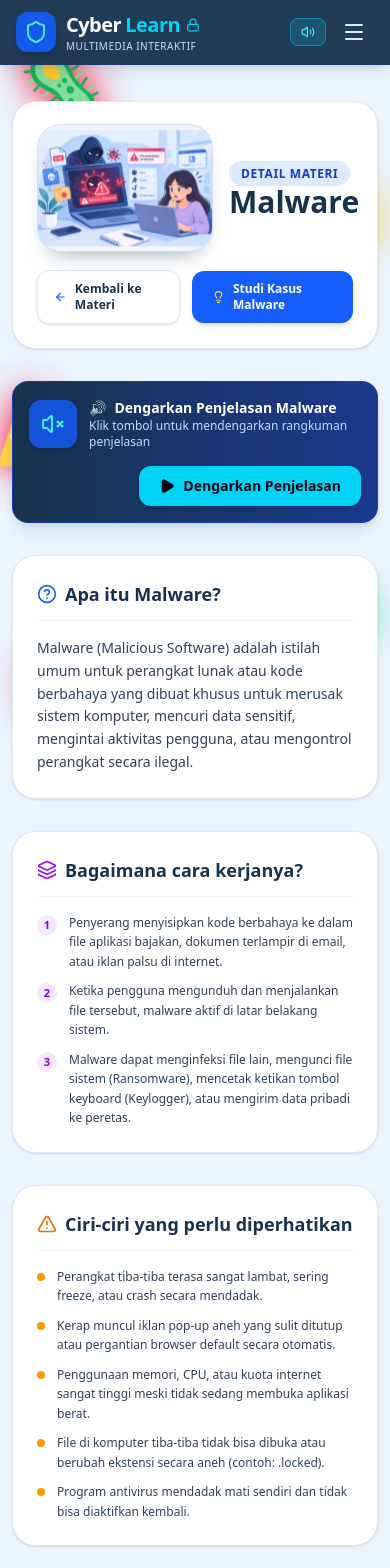
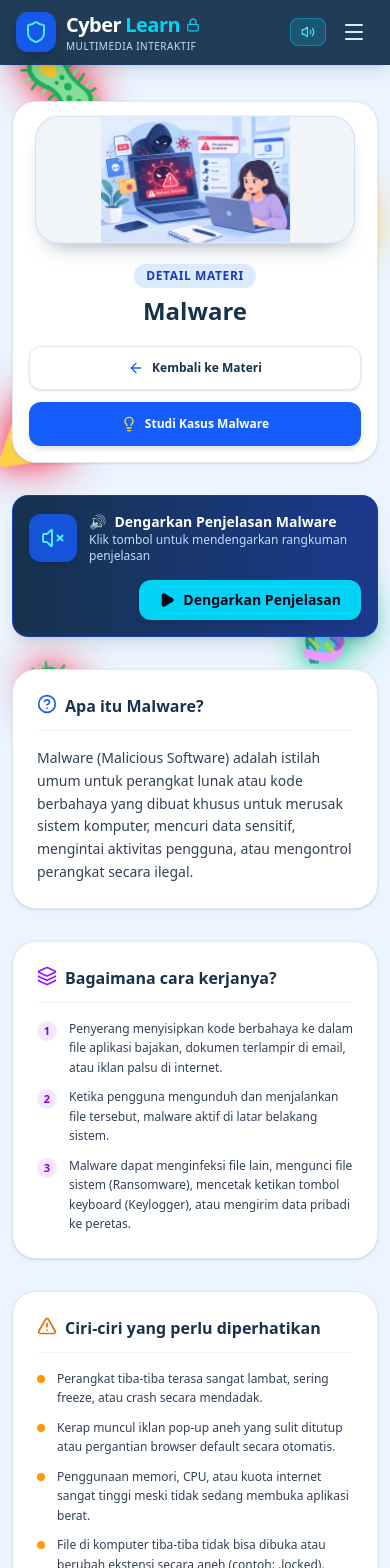
Before and after one commit to bongs20/cyberlearn, a Next.js app: page /materi/malware in a window 390 px wide. Shown: the top 1568 px of the page. Built offline with nearby package versions, Linux system fonts and the light colour scheme.

Commit message:
Make material detail pages responsive

```diff
--- a/components/ThreatCard.tsx
+++ b/components/ThreatCard.tsx
@@ -76,7 +76,7 @@ export default function ThreatCard({
           </span>
         </div>
 
-        <h3 className="text-lg sm:text-xl font-bold text-[#17324D] mb-2">
+        <h3 className="min-w-0 break-words text-lg sm:text-xl font-bold text-[#17324D] mb-2">
           {title}
         </h3>
 
--- a/components/ThreatDetailTemplate.tsx
+++ b/components/ThreatDetailTemplate.tsx
@@ -31,9 +31,9 @@ export default function ThreatDetailTemplate({ material }: ThreatDetailTemplateP
     <div className="space-y-8 py-4">
 
       {/* Top Navigation & Header */}
-      <div className="flex flex-col sm:flex-row items-start sm:items-center justify-between gap-4 bg-white p-6 sm:p-8 rounded-3xl border border-slate-200 shadow-sm">
-        <div className="flex items-center gap-4">
-          <div className="material-visual relative h-32 min-h-[8rem] w-44 min-w-[11rem] flex-shrink-0 overflow-hidden rounded-3xl bg-slate-100 sm:h-36 sm:min-h-[9rem] sm:w-52 sm:min-w-[13rem]">
+      <div className="flex flex-col items-stretch gap-5 bg-white p-4 sm:p-8 rounded-3xl border border-slate-200 shadow-sm">
+        <div className="flex min-w-0 flex-col items-center gap-4 sm:flex-row sm:items-center">
+          <div className="material-visual relative h-32 min-h-[8rem] w-full max-w-xs flex-shrink-0 overflow-hidden rounded-3xl bg-slate-100 sm:h-36 sm:min-h-[9rem] sm:w-52 sm:max-w-none">
             <Image
               src={material.imagePath}
               alt={`Ilustrasi ${material.title}`}
@@ -43,19 +43,21 @@ export default function ThreatDetailTemplate({ material }: ThreatDetailTemplateP
               className="material-image object-contain"
             />
           </div>
-          <div className="space-y-1">
-            <span className="text-xs font-bold px-3 py-1 rounded-full bg-blue-100 text-blue-800 uppercase tracking-wider">
+          <div className="min-w-0 space-y-2 text-center sm:text-left">
+            <span className="inline-block max-w-full whitespace-normal text-xs font-bold px-3 py-1 rounded-full bg-blue-100 text-blue-800 uppercase tracking-wider">
               Detail Materi
             </span>
-            <h1 className="text-3xl font-extrabold text-[#17324D]">{material.title}</h1>
+            <h1 className="break-words text-2xl sm:text-3xl md:text-4xl font-extrabold text-[#17324D] leading-tight">
+              {material.title}
+            </h1>
           </div>
         </div>
 
-        <div className="flex items-center gap-3">
+        <div className="flex w-full flex-col items-stretch gap-3 sm:flex-row sm:items-center sm:justify-end">
           <Link
             href="/materi"
             onClick={playClick}
-            className="px-4 py-2.5 rounded-xl bg-white hover:bg-slate-50 text-[#17324D] font-bold text-xs border border-slate-200 hover:border-blue-400 shadow-sm hover:shadow-md transition-all hover:scale-105 inline-flex items-center gap-2 group"
+            className="inline-flex min-h-11 items-center justify-center gap-2 rounded-xl border border-slate-200 bg-white px-4 py-2.5 text-center text-xs font-bold text-[#17324D] shadow-sm transition-all hover:scale-105 hover:border-blue-400 hover:bg-slate-50 hover:shadow-md group sm:flex-1"
           >
             <ArrowLeft className="w-4 h-4 text-blue-600 group-hover:-translate-x-1 transition-transform" />
             <span>Kembali ke Materi</span>
@@ -64,10 +66,10 @@ export default function ThreatDetailTemplate({ material }: ThreatDetailTemplateP
           <Link
             href={`/studi-kasus?category=${encodeURIComponent(material.title)}`}
             onClick={playSelect}
-            className="px-5 py-2.5 rounded-xl bg-blue-600 hover:bg-blue-700 text-white font-bold text-xs shadow-md transition-all hover:scale-105 inline-flex items-center gap-2"
+            className="inline-flex min-h-11 items-center justify-center gap-2 rounded-xl bg-blue-600 px-5 py-2.5 text-center text-xs font-bold text-white shadow-md transition-all hover:scale-105 hover:bg-blue-700 sm:flex-1"
           >
             <Lightbulb className="w-4 h-4 text-yellow-300" />
-            <span>Studi Kasus {material.title}</span>
+            <span className="break-words">Studi Kasus {material.title}</span>
           </Link>
         </div>
       </div>
@@ -84,9 +86,9 @@ export default function ThreatDetailTemplate({ material }: ThreatDetailTemplateP
 
         {/* Apa itu? */}
         <div className="bg-white p-6 sm:p-8 rounded-3xl border border-slate-200 shadow-sm space-y-4">
-          <div className="flex items-center gap-2 text-blue-600 font-bold text-lg border-b border-slate-100 pb-3">
+          <div className="flex min-w-0 items-start gap-2 border-b border-slate-100 pb-3 text-blue-600 font-bold text-base sm:text-lg">
             <HelpCircle className="w-5 h-5 text-blue-600" />
-            <h2 className="text-[#17324D]">Apa itu {material.title}?</h2>
+            <h2 className="min-w-0 break-words text-[#17324D]">Apa itu {material.title}?</h2>
           </div>
           <p className="text-sm text-slate-700 leading-relaxed font-medium">
             {material.definition}
@@ -95,9 +97,9 @@ export default function ThreatDetailTemplate({ material }: ThreatDetailTemplateP
 
         {/* Bagaimana cara kerjanya? */}
         <div className="bg-white p-6 sm:p-8 rounded-3xl border border-slate-200 shadow-sm space-y-4">
-          <div className="flex items-center gap-2 text-purple-600 font-bold text-lg border-b border-slate-100 pb-3">
+          <div className="flex min-w-0 items-start gap-2 border-b border-slate-100 pb-3 text-base font-bold text-purple-600 sm:text-lg">
             <Layers className="w-5 h-5 text-purple-600" />
-            <h2 className="text-[#17324D]">Bagaimana cara kerjanya?</h2>
+            <h2 className="min-w-0 break-words text-[#17324D]">Bagaimana cara kerjanya?</h2>
           </div>
           <ul className="space-y-2.5">
             {material.howItWorks.map((step, idx) => (
@@ -118,9 +120,9 @@ export default function ThreatDetailTemplate({ material }: ThreatDetailTemplateP
 
         {/* Ciri-ciri */}
         <div className="bg-white p-6 sm:p-8 rounded-3xl border border-slate-200 shadow-sm space-y-4">
-          <div className="flex items-center gap-2 text-amber-600 font-bold text-lg border-b border-slate-100 pb-3">
+          <div className="flex min-w-0 items-start gap-2 border-b border-slate-100 pb-3 text-base font-bold text-amber-600 sm:text-lg">
             <AlertTriangle className="w-5 h-5 text-amber-600" />
-            <h2 className="text-[#17324D]">Ciri-ciri yang perlu diperhatikan</h2>
+            <h2 className="min-w-0 break-words text-[#17324D]">Ciri-ciri yang perlu diperhatikan</h2>
           </div>
           <ul className="space-y-2.5">
             {material.characteristics.map((item, idx) => (
@@ -160,7 +162,7 @@ export default function ThreatDetailTemplate({ material }: ThreatDetailTemplateP
             <ShieldCheck className="w-6 h-6" />
           </div>
           <div>
-            <h2 className="text-xl font-bold text-emerald-950">Cara Melindungi Diri Dari {material.title}</h2>
+            <h2 className="break-words text-lg font-bold text-emerald-950 sm:text-xl">Cara Melindungi Diri Dari {material.title}</h2>
             <p className="text-xs text-emerald-700">Terapkan langkah-langkah pencegahan praktis berikut ini:</p>
           </div>
         </div>
```
